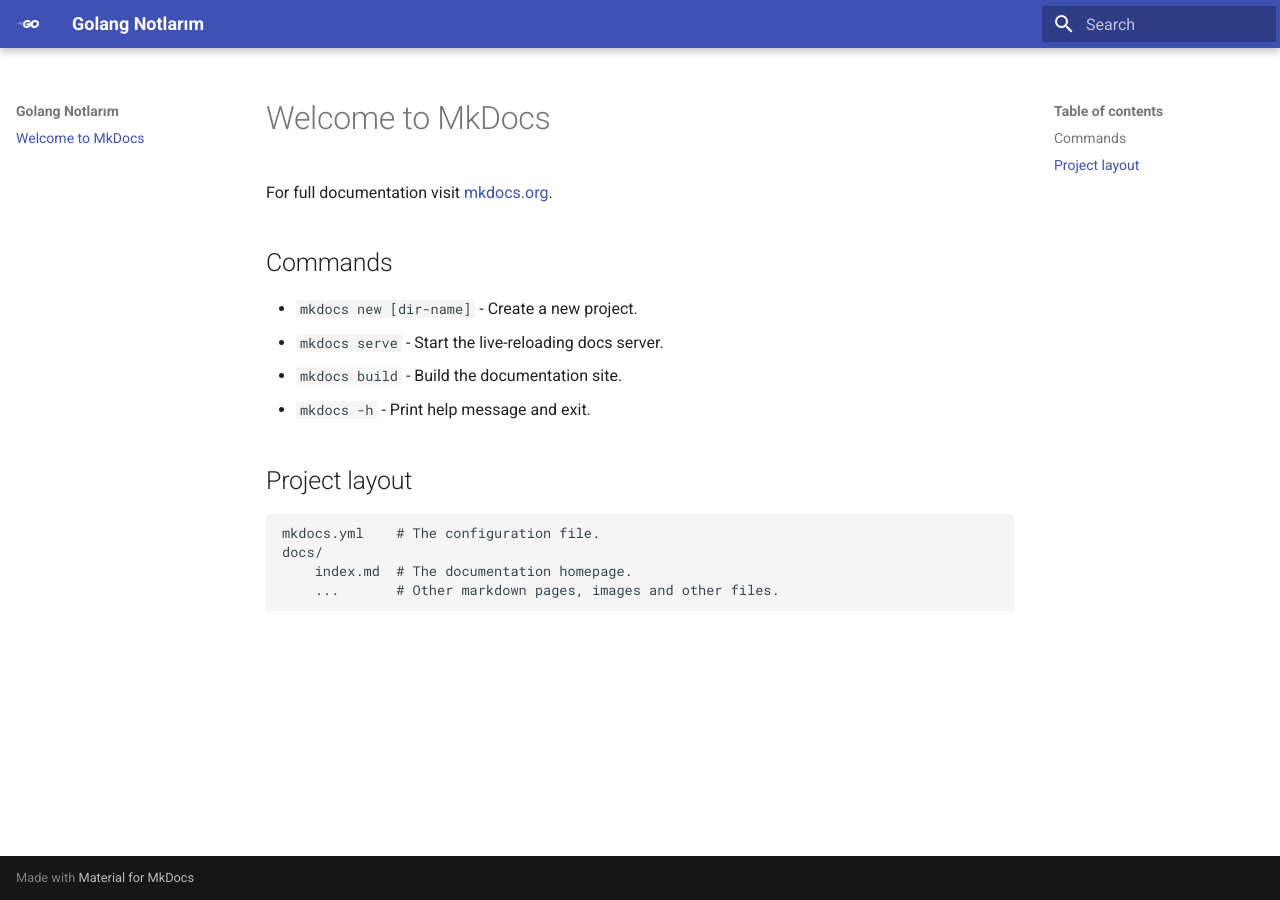
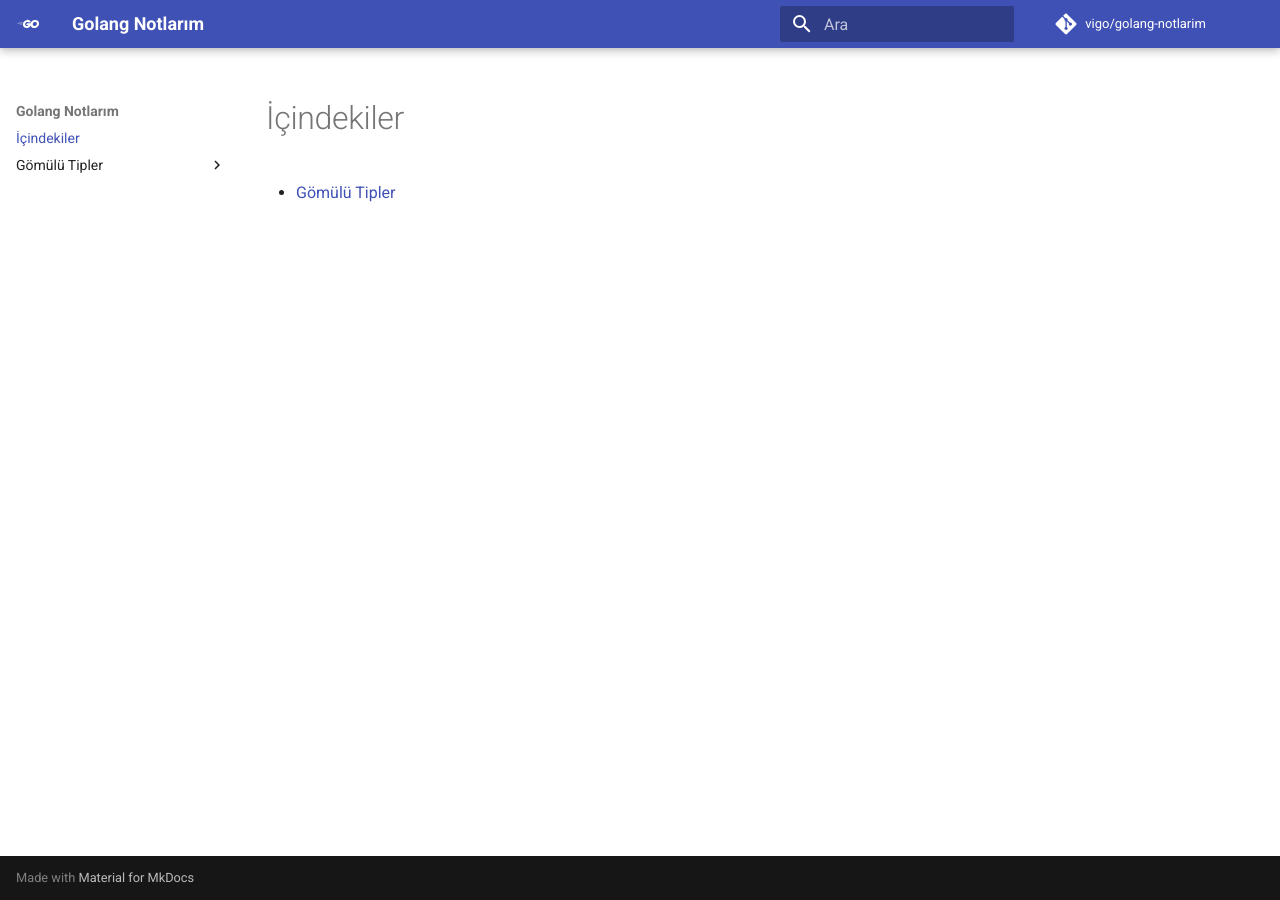
Before and after one commit to vigo/golang-notlarim, an MkDocs documentation site: the page built from docs/index.md, in a window 1280 px wide. Built offline with MkDocs 1.6.1 and Material for MkDocs 9.7.7, drawn with Linux system fonts in a browser that asks for light colours; comment, search, counter and statistics services are not loaded.

Commit message:
add sample docs

```diff
--- a/docs/index.md
+++ b/docs/index.md
@@ -1,17 +1,3 @@
-# Welcome to MkDocs
+# İçindekiler
 
-For full documentation visit [mkdocs.org](https://www.mkdocs.org).
-
-## Commands
-
-* `mkdocs new [dir-name]` - Create a new project.
-* `mkdocs serve` - Start the live-reloading docs server.
-* `mkdocs build` - Build the documentation site.
-* `mkdocs -h` - Print help message and exit.
-
-## Project layout
-
-    mkdocs.yml    # The configuration file.
-    docs/
-        index.md  # The documentation homepage.
-        ...       # Other markdown pages, images and other files.
+- [Gömülü Tipler](sections/01-gomulu-tipler/index.md)
--- a/mkdocs.yml
+++ b/mkdocs.yml
@@ -1,8 +1,37 @@
 site_name: Golang Notlarım
+site_description: Uğur “vigo” Özyılmazel tarafından hazırlanan golang programlama dili ile ilgili notlar.
+site_url: https://vigo.github.io/golang-notlarim/
+repo_name: vigo/golang-notlarim
+repo_url: https://github.com/vigo/golang-notlarim
+
 theme:
+  language: tr
   name: material
   icon:
     logo: material/language-go
+  favicon: images/favicon.png
+  features:
+    - toc.integrate
 
 extra_css:
   - stylesheets/extra.css
+
+markdown_extensions:
+  - toc:
+      permalink: true
+  - extra
+  - codehilite
+  - pymdownx.highlight
+  - pymdownx.superfences
+  - pymdownx.inlinehilite
+  - pymdownx.tabbed
+  - pymdownx.emoji:
+      emoji_index: !!python/name:materialx.emoji.twemoji
+      emoji_generator: !!python/name:materialx.emoji.to_svg
+
+nav:
+  - "İçindekiler": index.md
+  - "Gömülü Tipler":
+    - "İndeks": sections/01-gomulu-tipler/index.md
+    - "Zero Value’ler": sections/01-gomulu-tipler/zero-valueler.md
+    - "Rune ile Byte": sections/01-gomulu-tipler/rune-ile-byte.md
```
Also changed, not shown: docs/sections/01-gomulu-tipler/index.md (added, +4 -0 lines), docs/sections/01-gomulu-tipler/rune-ile-byte.md (added, +32 -0 lines), docs/sections/01-gomulu-tipler/zero-valueler.md (added, +80 -0 lines), docs/images/favicon.png (added), 1 other file.
